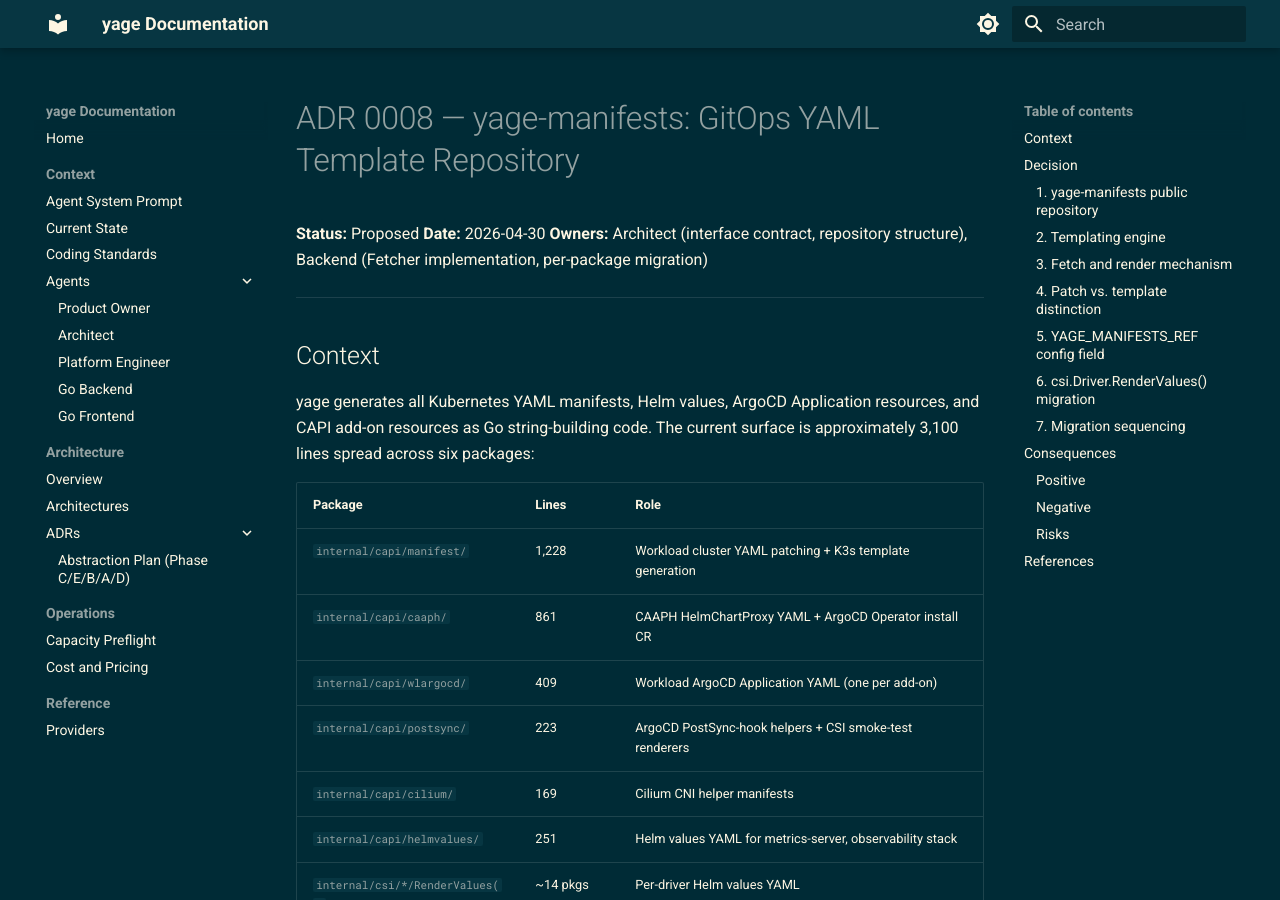
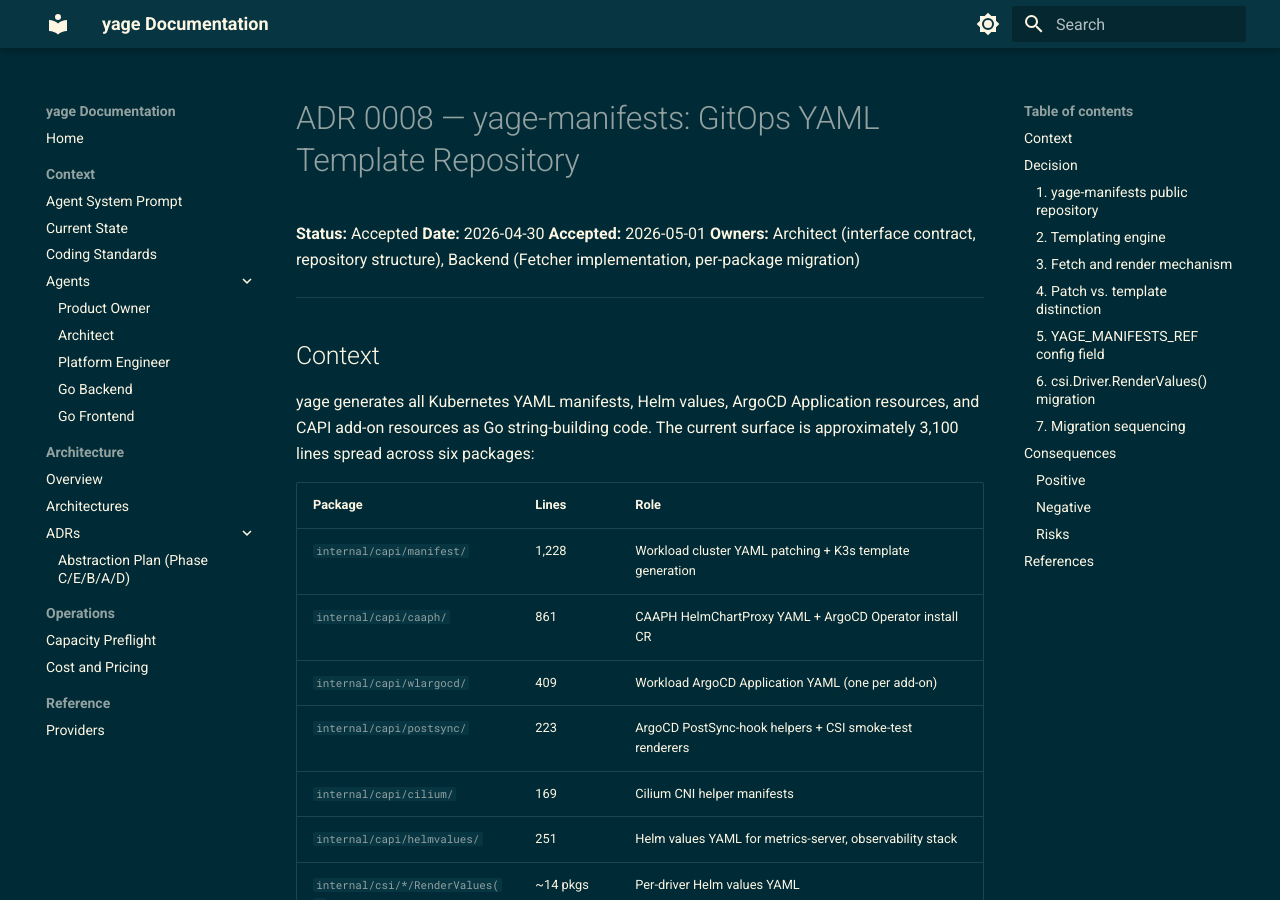
Before and after one commit to lpasquali/yage-docs, an MkDocs documentation site: the page built from docs/architecture/adrs/0008-yage-manifests-gitops-templates.md, in a window 1280 px wide and 900 px high. Built offline with MkDocs 1.6.1 and Material for MkDocs 9.7.7, drawn with Linux system fonts in a browser that asks for light colours; the version menu is left out.

Commit message:
docs(adr): accept ADR 0008 — yage-manifests GitOps template repository
Status promoted from Proposed → Accepted (2026-05-01). Implementation
epic #133 and child issues #134–#142 filed on lpasquali/yage.

Co-Authored-By: Claude Sonnet 4.6 <noreply@anthropic.com>

```diff
--- a/docs/architecture/adrs/0008-yage-manifests-gitops-templates.md
+++ b/docs/architecture/adrs/0008-yage-manifests-gitops-templates.md
@@ -1,7 +1,8 @@
 # ADR 0008 — yage-manifests: GitOps YAML Template Repository
 
-**Status:** Proposed
+**Status:** Accepted
 **Date:** 2026-04-30
+**Accepted:** 2026-05-01
 **Owners:** Architect (interface contract, repository structure), Backend (Fetcher implementation, per-package migration)
 
 ---
```
